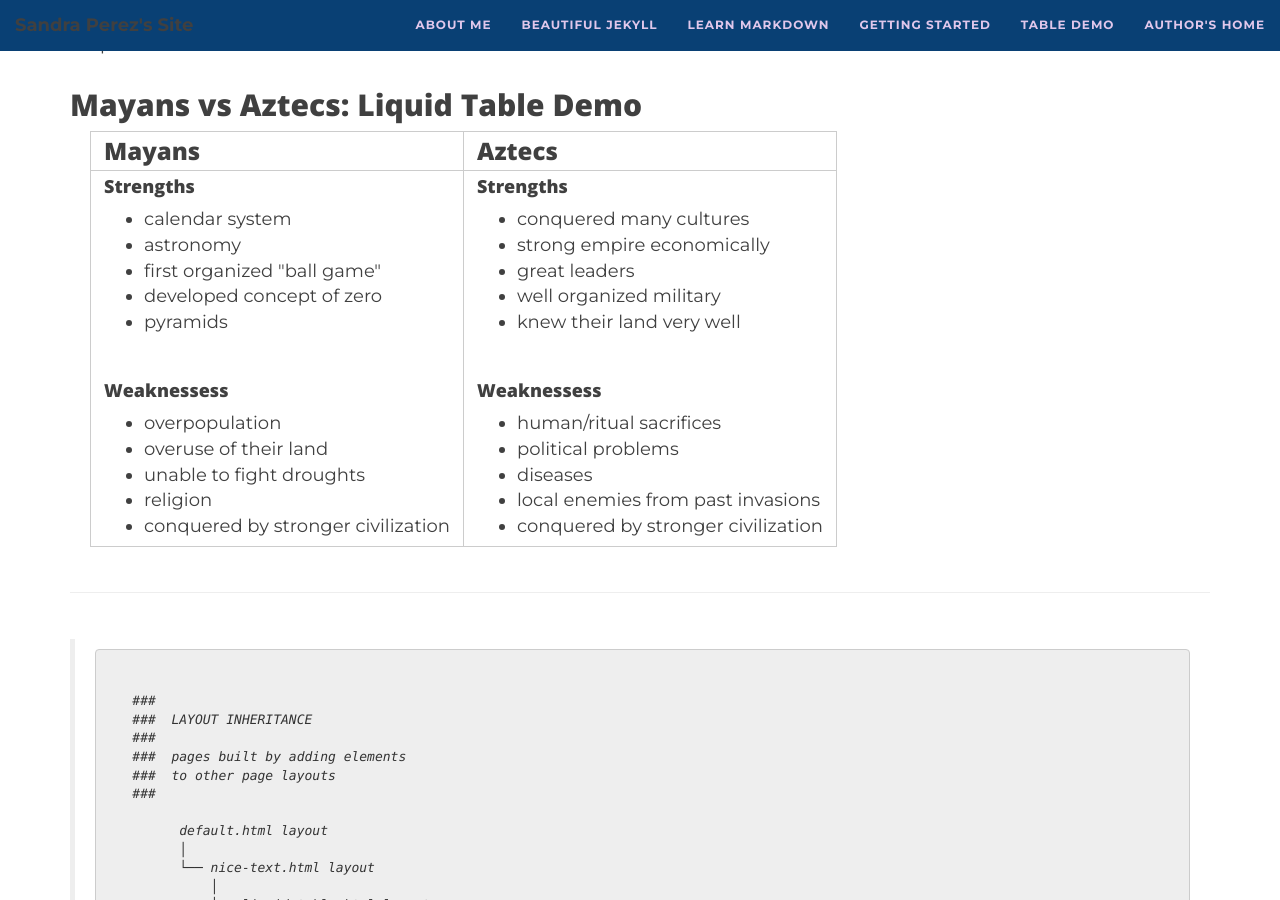
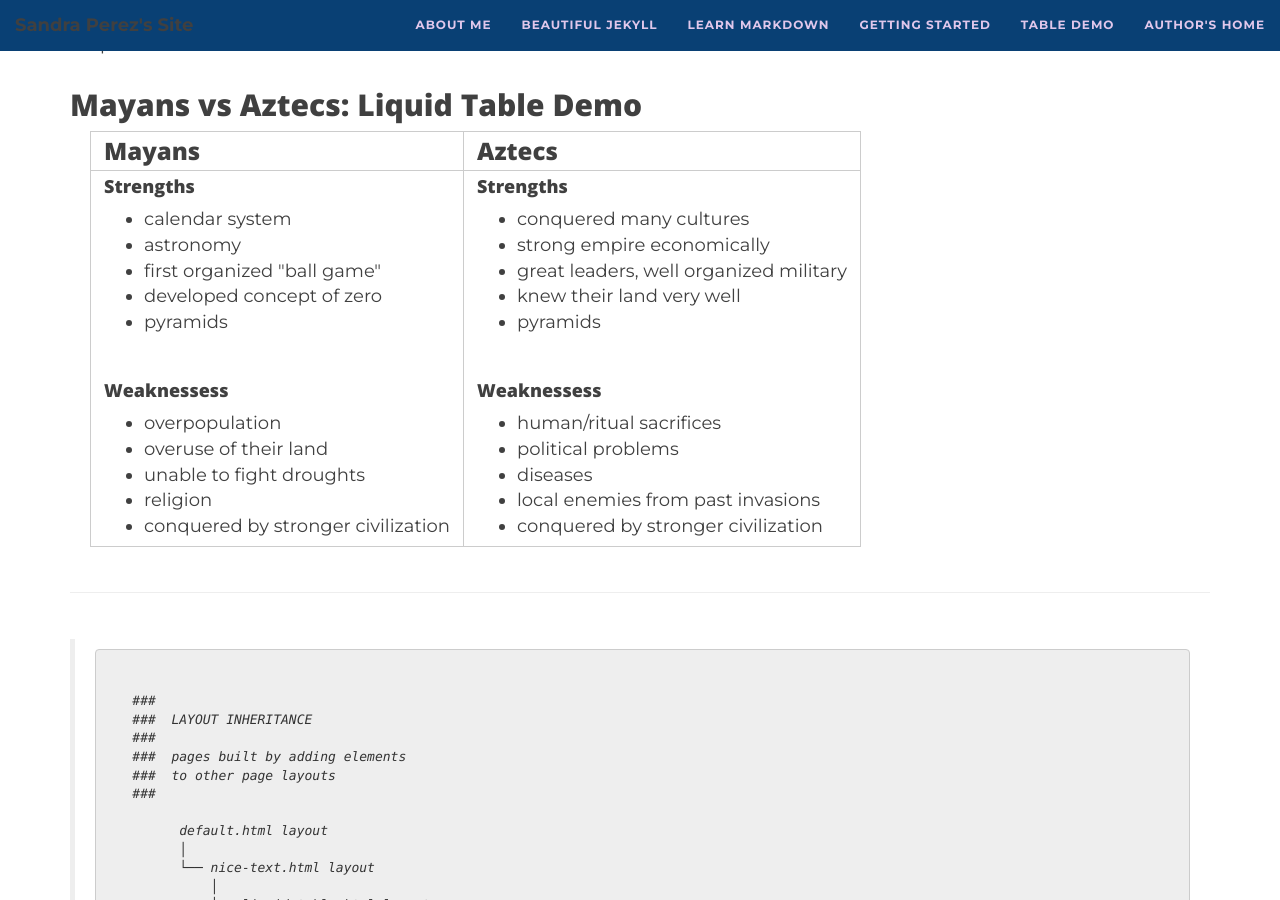
Before and after one commit to sandralili/mygithub, a Jekyll site: the page built from table-demo.md, in a window 1280 px wide and 900 px high, scrolled down 964 px. Built offline with Jekyll 4.4.1, drawn with Linux system fonts in a browser that asks for light colours; nearby versions of some CDN libraries; comment, search, counter and statistics services are not loaded.

Commit message:
Update table-demo.md

```diff
--- a/table-demo.md
+++ b/table-demo.md
@@ -18,9 +18,9 @@ gosling:
   strengths:
   - conquered many cultures
   - strong empire economically
-  - great leaders
-  - well organized military
+  - great leaders, well organized military
   - knew their land very well
+  - pyramids
   weaknesses:
   - human/ritual sacrifices
   - political problems
```
